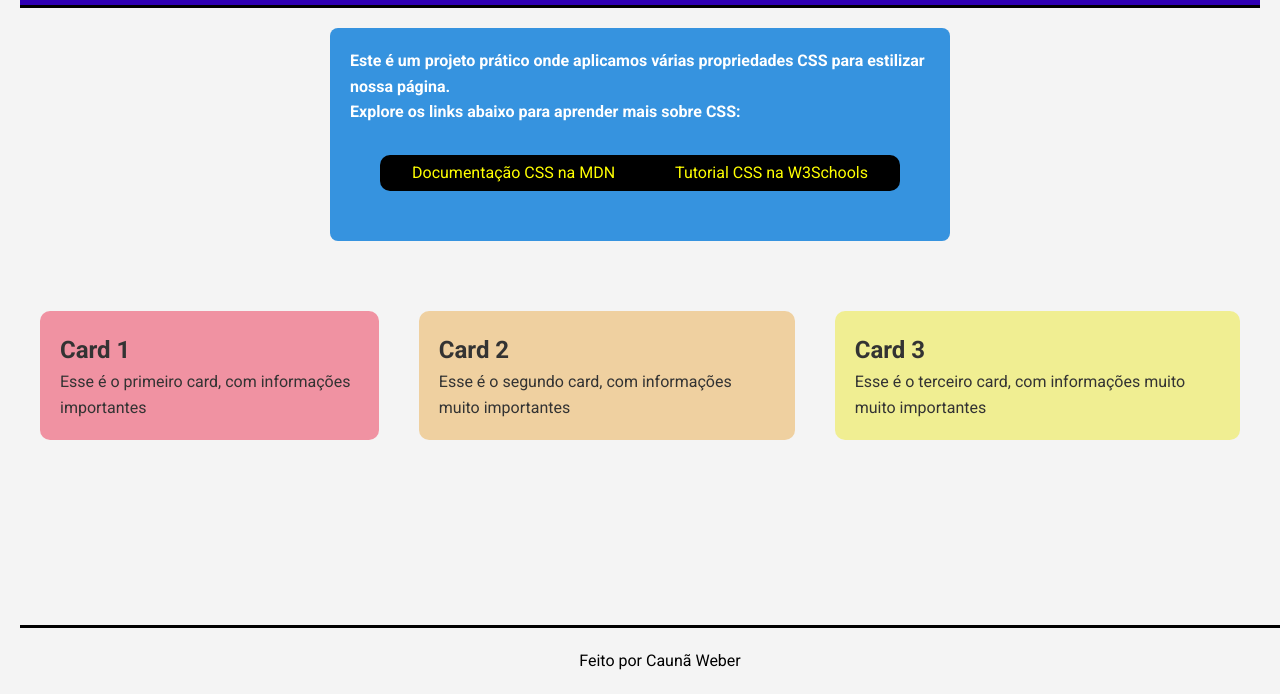
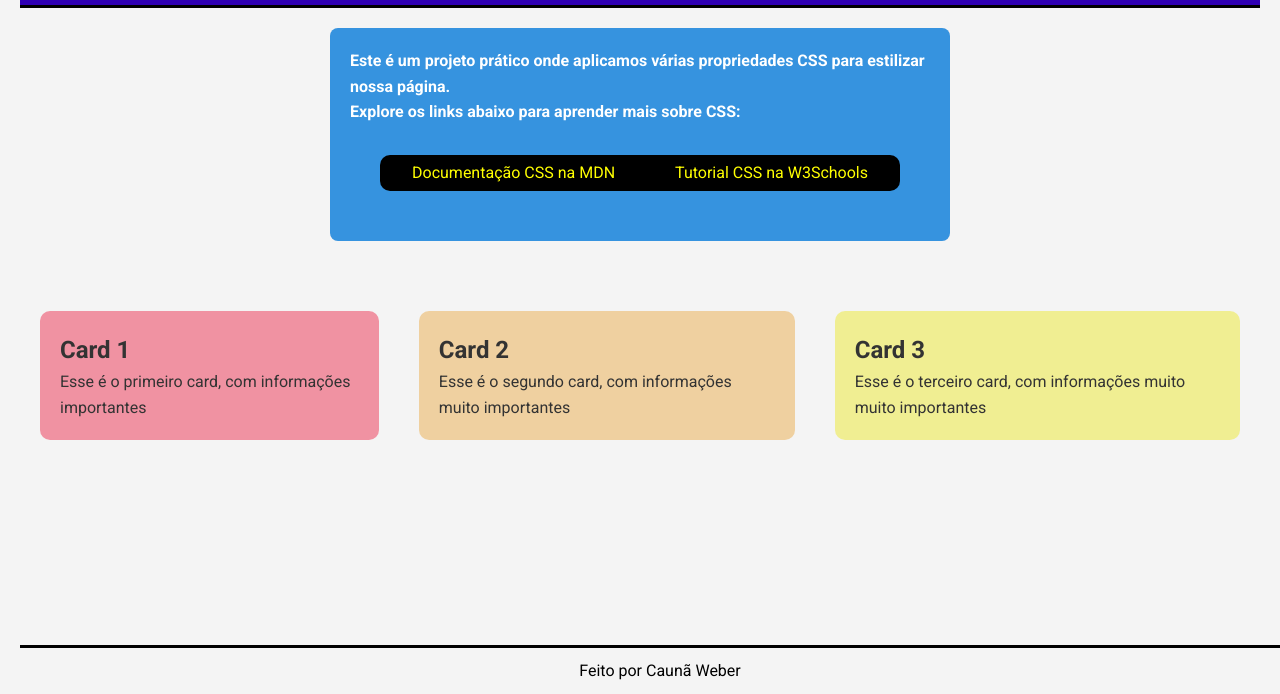
Before and after one commit to caunaweber/OT-6---FrontEnd-HTML-5, a plain HTML site: page index.html in a window 1280 px wide. Shown: the part 106-800 px from the top of the page. Drawn offline with Linux system fonts and the light colour scheme.

Commit message:
corrigindo erro

```diff
--- a/style.css
+++ b/style.css
@@ -1,6 +1,5 @@
 @import url('https://fonts.googleapis.com/css2?family=Roboto:wght@400;700;900&display=swap');
 
-/* Reset básico para remover margens e paddings padrões */
 * {
     margin: 0;
     padding: 0;
@@ -88,7 +87,7 @@ header {
 
 footer {
     text-align: center;
-    padding: 20px;
+    padding: 10px;
     border-top: 3px solid black;;
     color: black;
     position: fixed;
```
